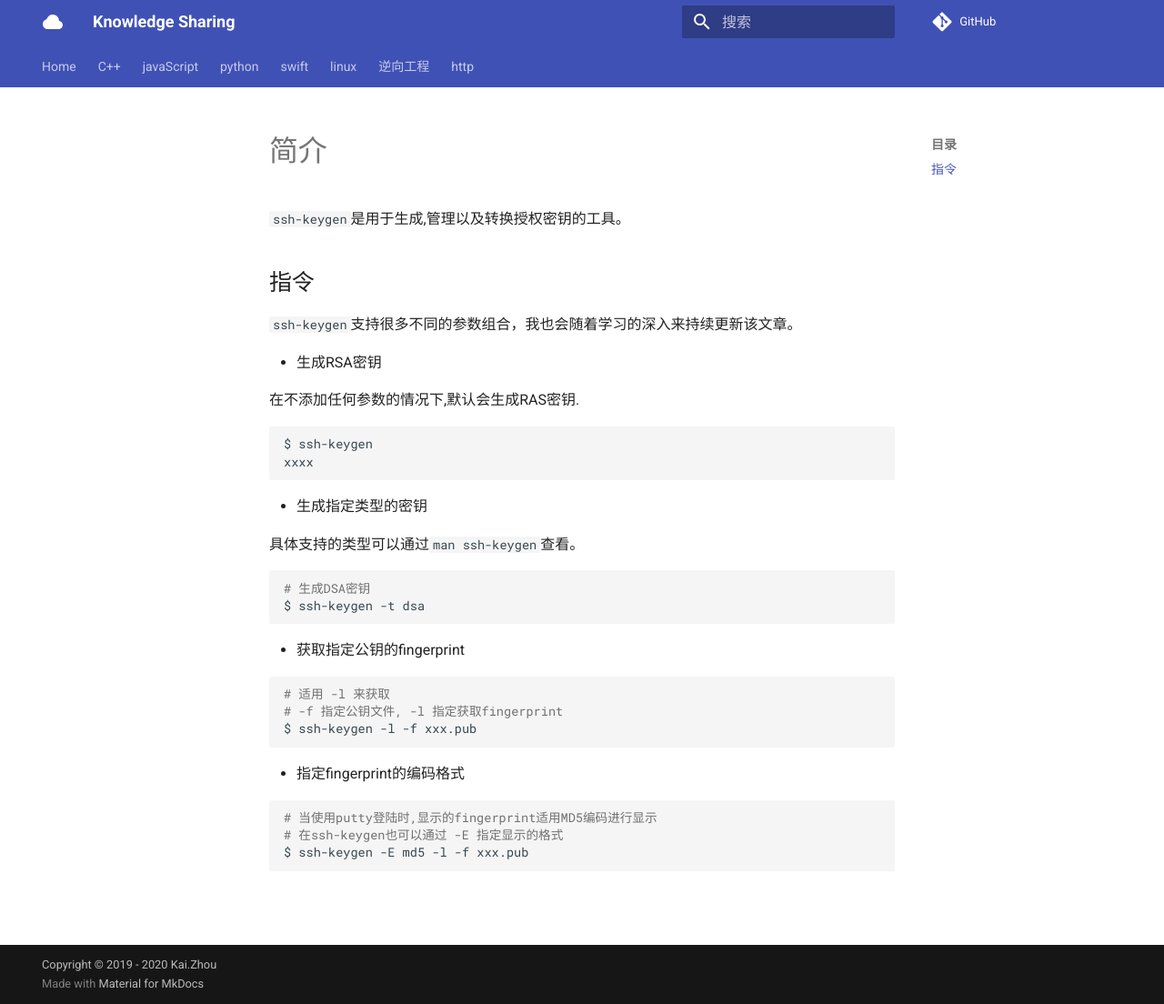
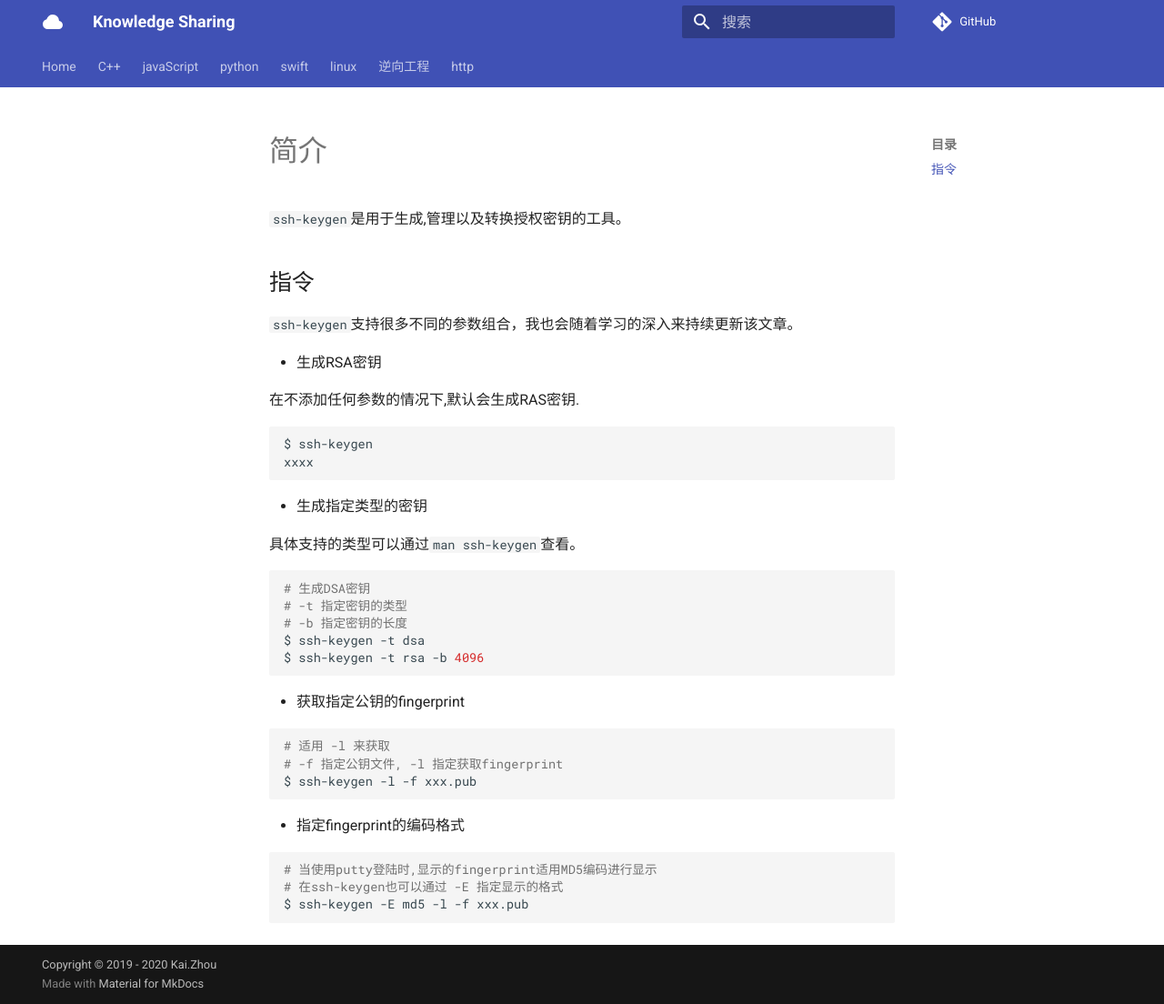
Before and after one commit to zhoukaidev/ks_blog, an MkDocs documentation site: the page built from docs/shell/linux/tools/ssh/ssh-keygen.md, in a window 1280 px wide and 1104 px high. Shown: the whole window at 91% size. Built offline with MkDocs 1.6.1 and Material for MkDocs 9.7.7, drawn with Linux system fonts in a browser that asks for light colours; comment, search, counter and statistics services are not loaded.

Commit message:
Update ssh-keygen.md

````diff
--- a/docs/shell/linux/tools/ssh/ssh-keygen.md
+++ b/docs/shell/linux/tools/ssh/ssh-keygen.md
@@ -22,7 +22,10 @@ xxxx
 
 ```sh
 # 生成DSA密钥
+# -t 指定密钥的类型
+# -b 指定密钥的长度
 $ ssh-keygen -t dsa
+$ ssh-keygen -t rsa -b 4096
 ```
 
 * 获取指定公钥的fingerprint
````
